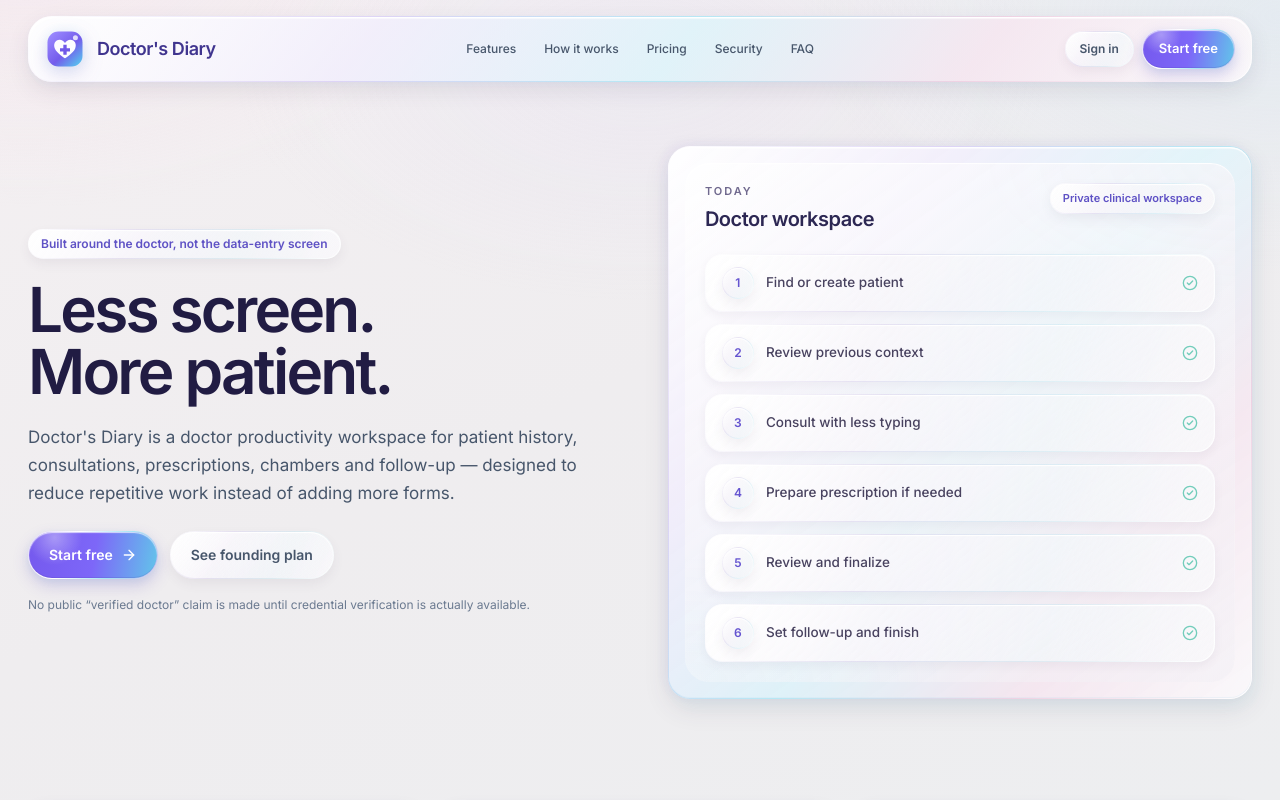
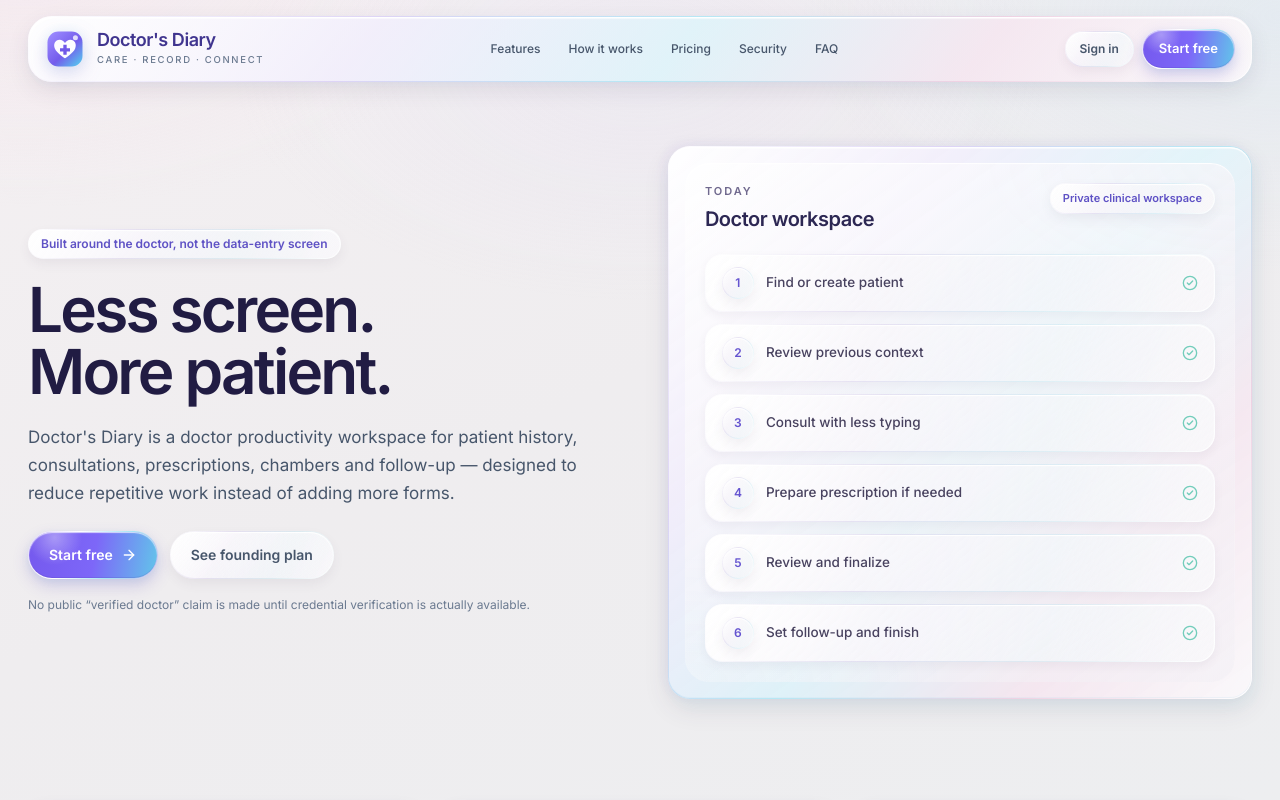
Before and after one commit to Minhazsiraji/DD, a Next.js app: page / in a window 1280 px wide. Shown: the top 800 px of the page. Built offline with nearby package versions, Linux system fonts and the light colour scheme.

Commit message:
UI: keep public brand compact on phone

```diff
--- a/src/components/marketing/marketing-shell.tsx
+++ b/src/components/marketing/marketing-shell.tsx
@@ -21,7 +21,7 @@
               <span className="block whitespace-nowrap text-[16px] leading-none font-semibold tracking-[-0.025em] text-[#40358f] sm:text-[18px]">
                 Doctor&apos;s Diary
               </span>
-              <span className="mt-1 hidden whitespace-nowrap text-[8.5px] font-medium uppercase tracking-[0.18em] text-ink-muted xs:block sm:text-[9.5px]">
+              <span className="mt-1 hidden whitespace-nowrap text-[9.5px] font-medium uppercase tracking-[0.18em] text-ink-muted sm:block">
                 Care · Record · Connect
               </span>
             </span>
```
